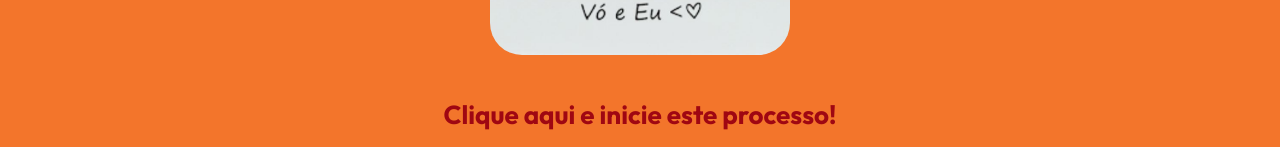
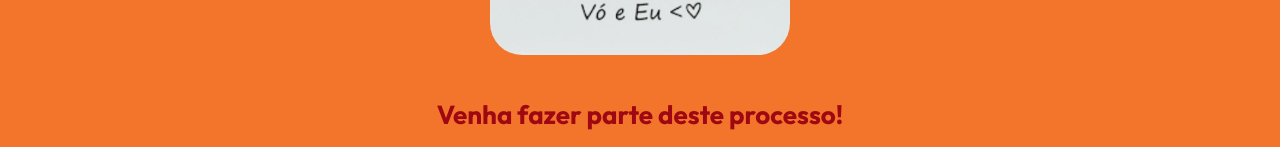
Before and after one commit to magda-earrings/magda-frontend, a Next.js app: page /settings/options/about in a window 1280 px wide. Shown: the part 3941-4088 px from the top of the page. Built offline with nearby package versions, Linux system fonts and the light colour scheme.

Commit message:
feat: update call-to-action text for improved engagement on AboutPage

```diff
--- a/src/app/settings/options/about/page.tsx
+++ b/src/app/settings/options/about/page.tsx
@@ -98,7 +98,7 @@ export default function AboutPage() {
       />
 
       <p className="text-red-800 font-bold text-[26px] text-center">
-        Clique aqui e inicie este processo!
+        Venha fazer parte deste processo!
       </p>
     </section>
   );
```
